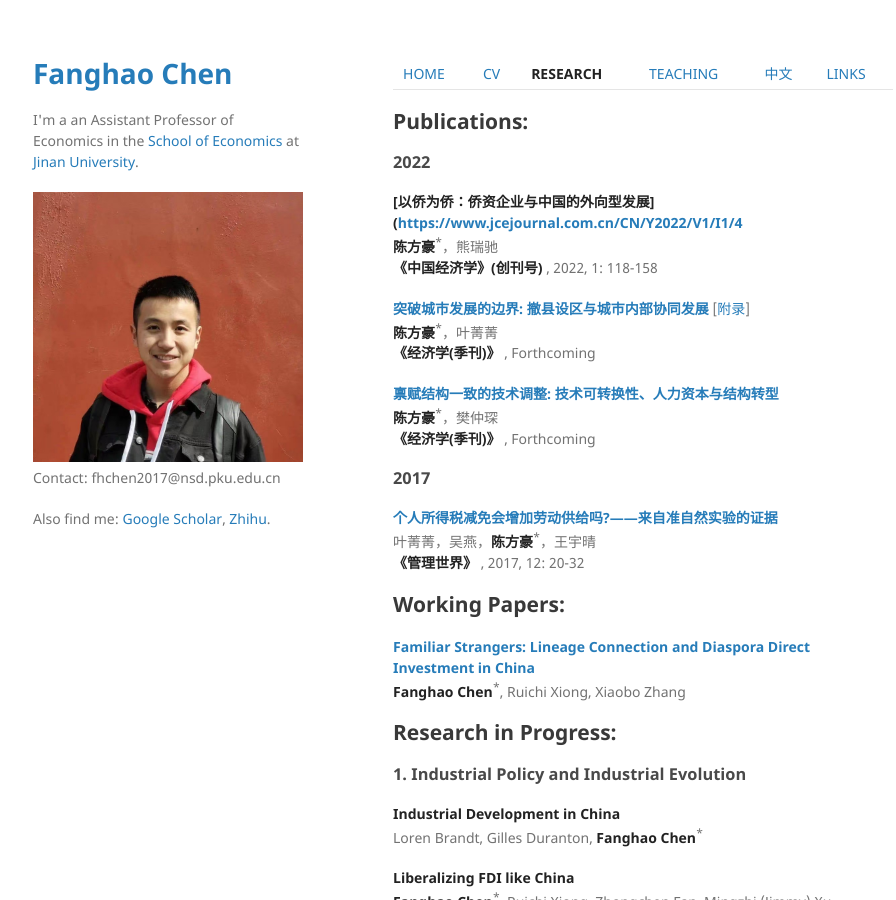
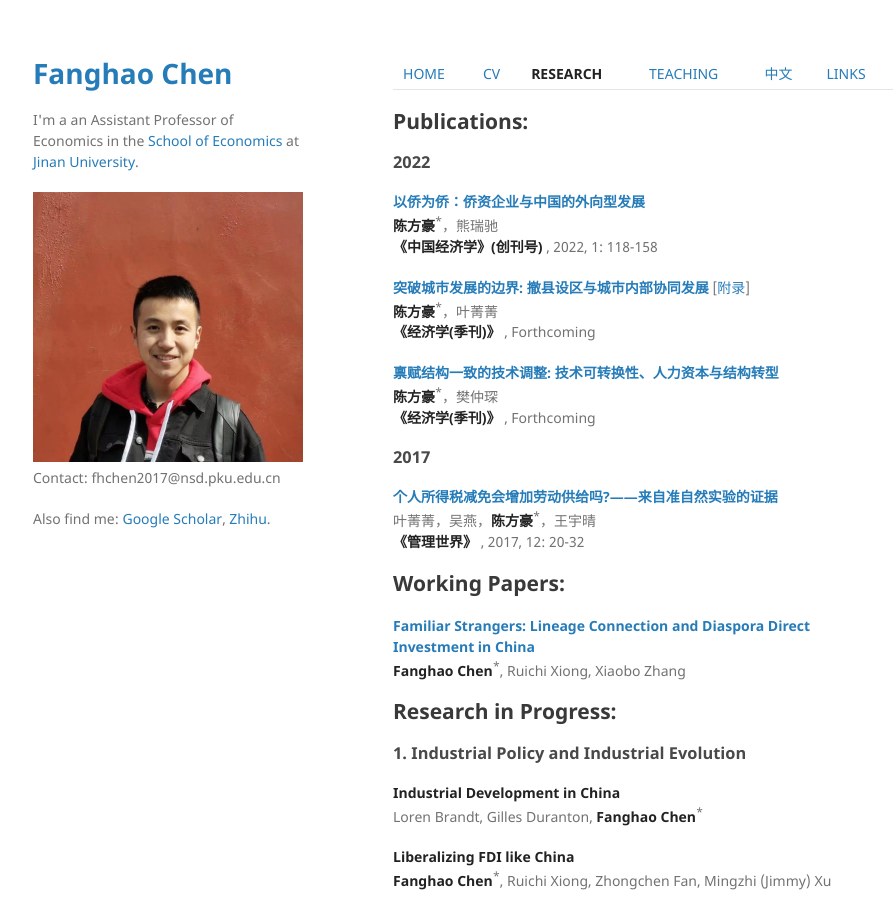
Before and after one commit to FanghaoChen/homepage, a Jekyll site: the page built from research.md, in a window 1280 px wide and 900 px high. Shown: the whole window, without its empty margins (177-1073 px from the left). Built offline with Jekyll 4.4.1, drawn with Linux system fonts in a browser that asks for light colours; part of the change alters nothing that is shown.

Commit message:
Update research.md

```diff
--- a/research.md
+++ b/research.md
@@ -8,7 +8,7 @@ layout: default
 
 ### 2022 ###
 
-**[以侨为侨：侨资企业与中国的外向型发展]([https://www.jcejournal.com.cn/CN/Y2022/V1/I1/4](https://kns.cnki.net/kcms2/article/abstract?v=3uoqIhG8C44wp2hFvIb_znleNvEqg4RtCv9vPRf2sA-jdv978489j6hLoFZlwBqHsT6Mr6DFMMps2en_HrmWTJths_yH02b1&uniplatform=NZKPT])** <br/>
+**[以侨为侨：侨资企业与中国的外向型发展](https://kns.cnki.net/kcms2/article/abstract?v=3uoqIhG8C44wp2hFvIb_znleNvEqg4RtCv9vPRf2sA-jdv978489j6hLoFZlwBqHsT6Mr6DFMMps2en_HrmWTJths_yH02b1&uniplatform=NZKPT)** <br/>
 **陈方豪**<sup>*</sup>，熊瑞驰 <br/>
 **《中国经济学》(创刊号)** , 2022, 1: 118-158
 
```
